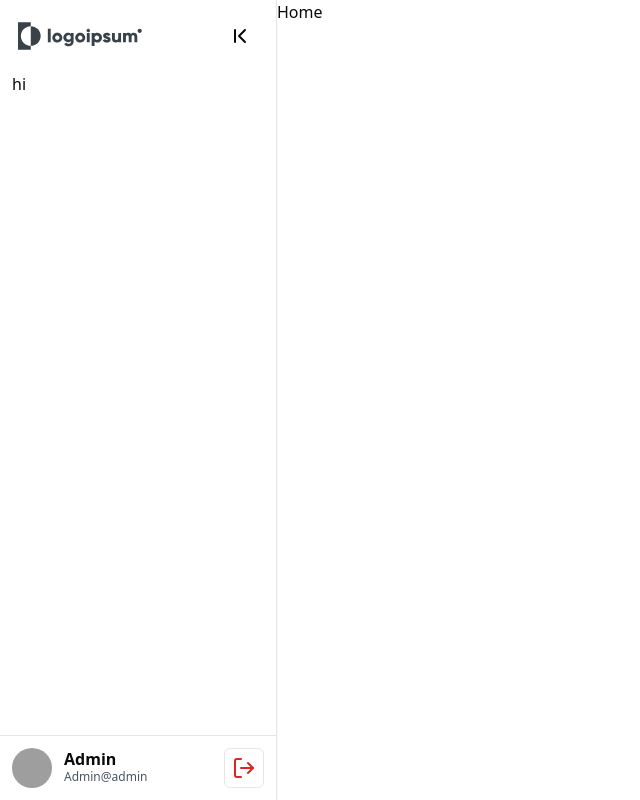
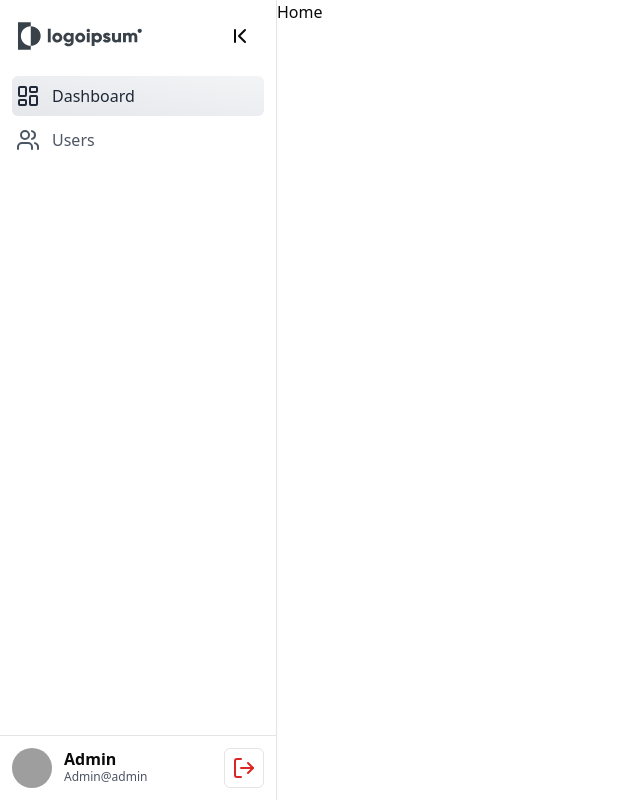
Before and after one commit to rishal-ERPGULF/control-panel, a React (Vite) app: page / in a window 1280 px wide. Shown: the whole page, without its empty margins (0-640 px from the left). Built offline with nearby package versions, Linux system fonts and the light colour scheme; grey boxes are pictures that could not be loaded.

Commit message:
sidebar done

```diff
--- a/src/components/ui/SideBar.tsx
+++ b/src/components/ui/SideBar.tsx
@@ -14,7 +14,7 @@ const SideBar = ({ children }: Props) => {
   const dispatch = useDispatch();
   return (
     <aside className="h-screen">
-      <nav className="h-full flex flex-col bg-white border-r shadow-sm">
+      <nav className="h-full flex flex-col border-r shadow-sm">
         <div className="p-4 pb-4 flex justify-between items-center">
           <img
             src={logo}
@@ -31,6 +31,7 @@ const SideBar = ({ children }: Props) => {
             {isOpen ? <ChevronFirst /> : <ChevronLast />}
           </Button>
         </div>
+        {/* sidebar items */}
         <ul className="flex-1 px-3">{children}</ul>
         <div className="border-t flex p-3">
           <Avatar>
@@ -38,7 +39,7 @@ const SideBar = ({ children }: Props) => {
             <AvatarFallback>ADM</AvatarFallback>
           </Avatar>
           <div
-            className={`flex justify-between items-center overflow-hidden ${
+            className={`flex justify-between items-center overflow-hidden transition-all ${
               isOpen ? "w-40 ml-3" : "w-0"
             }`}
           >
--- /dev/null
+++ b/src/components/ui/SideBarItem.tsx
@@ -0,0 +1,33 @@
+import { selectSideBar } from "@/redux/slices/SidebarSlice";
+import { useSelector } from "react-redux";
+interface Props {
+  icon: React.ReactNode;
+  text: string;
+  active: boolean;
+  handleItemClick: (text: string) => void;
+}
+
+const SideBarItem = ({ icon, text, active, handleItemClick }: Props) => {
+  const isOpen = useSelector(selectSideBar);
+  return (
+    <li
+      onClick={() => handleItemClick(text)}
+      className={`flex justify-center items-center py-2 my-1 font-medium rounded-md cursor-pointer transition-colors ${
+        active
+          ? "bg-gradient-to-tr from-gray-200 to-gray-100 text-gray-800"
+          : "hover:bg-gray-50 text-gray-600"
+      }`}
+    >
+      {icon}
+      <span
+        className={`overflow-hidden transition-all ${
+          isOpen ? "w-52 ml-3" : "w-0"
+        }`}
+      >
+        {text}
+      </span>
+    </li>
+  );
+};
+
+export default SideBarItem;
--- a/src/layout/RootLayout.tsx
+++ b/src/layout/RootLayout.tsx
@@ -1,13 +1,33 @@
 import SideBar from "@/components/ui/SideBar";
+import SideBarItem from "@/components/ui/SideBarItem";
+import { LayoutDashboard,Users } from "lucide-react";
+import { useState } from "react";
 import { Outlet } from "react-router-dom";
 
 const RootLayout = () => {
+  const [activeItem, setActiveItem] = useState("Dashboard");
+  const handleItemClick = (text: string) => {
+    setActiveItem(text);
+  };
   return (
     <div className="flex">
       <SideBar>
-        <p>hi</p>
+        <SideBarItem
+          text="Dashboard"
+          icon={<LayoutDashboard />}
+          active={activeItem === "Dashboard"}
+          handleItemClick={handleItemClick}
+        />
+        <SideBarItem
+          text="Users"
+          icon={<Users />}
+          active={activeItem === "Users"}
+          handleItemClick={handleItemClick}
+        />
       </SideBar>
-      <Outlet />
+      <div className="flex-1">
+        <Outlet />
+      </div>
     </div>
   );
 };
```
